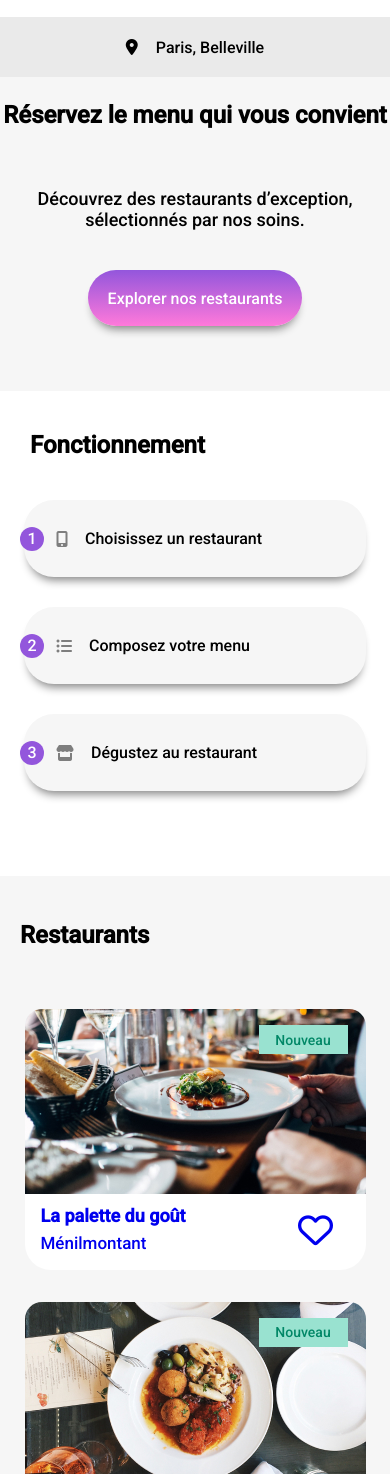
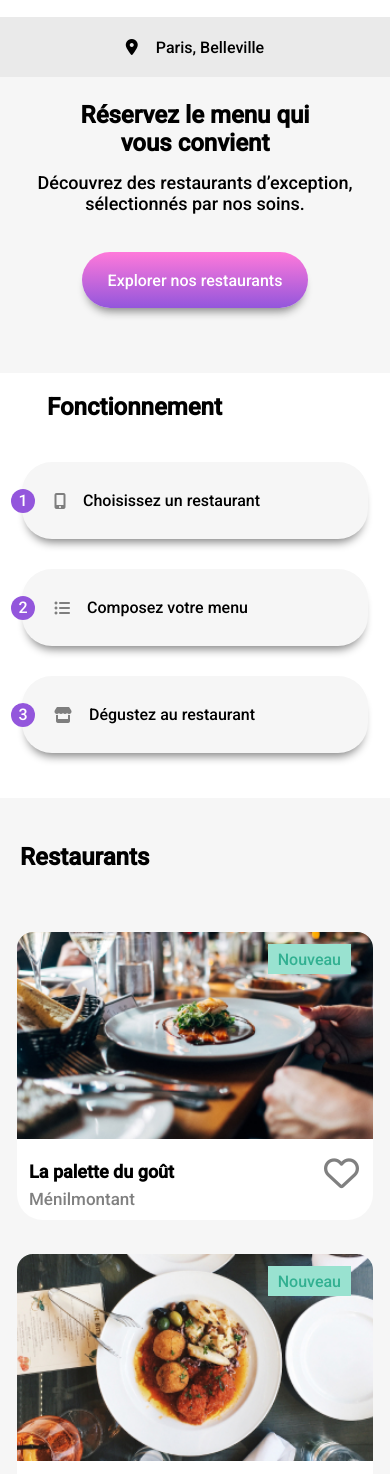
Before and after one commit to imene-yahiaoui/ohMyFood, a plain HTML site: page index.html in a window 390 px wide. Shown: the part 58-1532 px from the top of the page. Drawn offline with Linux system fonts and the light colour scheme; a web font is replaced by a local one.

Commit message:
modification page acuille

```diff
--- a/css/styleMobil.scss
+++ b/css/styleMobil.scss
@@ -1,127 +1,121 @@
+@media only screen and (max-width: 767px) {
+    $color-primaire: #9356dc;
+    $color-Secondaire: #ff79da;
+    $color-Tertiaire: #99e2d0;
+    $color-gris: #f6f6f6;
 
-@media only screen and (max-width: 767px) {
-
-
-$color-primaire:#9356DC;
-$color-Secondaire :#FF79DA ;
-$color-Tertiaire:#99E2D0;
-$color-gris:#F6F6F6;
-
-
-%btn{
-
+    %btn {
         border-radius: 30px;
-    padding: 10px 20px;
+        padding: 10px 26px;
         margin: 5px;
         text-decoration: none;
         display: flex;
         align-items: center;
         box-shadow: 0px 8px 10px -5px grey;
+    }
 
+    * {
+        font-family: "Roboto", sans-serif;
+        font-size: 16px;
+        box-sizing: border-box;
+        text-decoration: none;
 
     }
 
-*{
-    font-family: 'Roboto', sans-serif;
- font-size: 16px;
-  box-sizing: border-box;
- text-decoration: none;
+    body {
+        margin: 0 auto;
     }
-
-body{
-    margin: 0 auto;
-
-}
-.header{
+    /*header*/
+    .header {
         height: auto;
-    .titreHeader{
-
-    font-family: 'Shrikhand', cursive;
+        .titreHeader {
+            font-family: "Shrikhand", cursive;
             font-size: 30px;
             text-align: center;
         }
     }
 
-.localisation{
-    background-color: #EAEAEA;
+    .localisation {
+        background-color: #eaeaea;
         height: 60px;
         display: flex;
         flex-direction: row;
         align-items: center;
         justify-content: center;
         column-gap: 18px;
+    }
+    .info {
+        display: flex;
+        flex-direction: column;
+        background-color: $color-gris;
 
-
-}
-.info{
-    display: flex;
-    flex-direction:column ;
-background-color: $color-gris;
-    row-gap: 17px;
         justify-content: center;
         align-items: center;
         padding-bottom: 60px;
-h3{
+        h3 {
             font-size: 24px;
-    text-align: center;}
-  p{
+            text-align: center;
+            width: 70%;
+        }
+        p {
+            margin-top: -9px;
             font-size: 18px;
             text-align: center;
+            margin-bottom: 33px;
         }
-    a{
+        a {
+            color: white;
+            height: 56px;
+            background-image: linear-gradient( $color-Secondaire,$color-primaire);
+            @extend %btn;
+            text-align: center;
 
-        color:white;
-        height: 56px;
-        background-image: linear-gradient( $color-primaire,$color-Secondaire);
-
-        @extend %btn;
         }
     }
-.color{
-   color:#7E7E7E
+    .color {
+        color: #7e7e7e;
     }
 
-
-/**/
+    /*main padding */
 
 
-.fonction{
-    padding-top: 20px;
-padding-bottom: 40px;
+
+
+    .fonction {
+
         display: flex;
         flex-direction: column;
 
+margin-left: 17px;
+margin-right: 17px;
 
-h2{
+        h2 {
             font-size: 24px;
             padding-left: 30px;
         }
 
-    ol{
+        ol {
             display: flex;
             flex-direction: column;
             row-gap: 20px;
             counter-reset: compteListe;
-padding: 0px 19px;
+            padding: 0px;
         }
-.etapes-fonction{
+        .etapes-fonction {
             @extend %btn;
 
-    background-color:$color-gris;
+            background-color: $color-gris;
             display: flex;
             flex-direction: row;
             height: 77px;
             column-gap: 17px;
             padding-left: 32px;
 
-
-
-
-   &::before{
+            &::before {
                 counter-increment: compteListe 1;
                 content: counter(compteListe) " ";
                 background: #9356dc;
-    height:24px;
+                height: 24px;
                 width: 24px;
                 border-radius: 100px;
                 display: flex;
@@ -129,123 +123,136 @@ counter-increment: compteListe 1;
                 align-items: center;
                 color: #fff;
                 position: absolute;
-    left: 20px;}
+                left: 11px;
+            }
         }
     }
 
+    .coeur {
 
-.coeur{
         font-size: 35px;
-    padding-top: 29px;
         position: absolute;
-     right: 57px;
+        right: 31px;
+         color: grey;
+
     }
 
     /*///////////les restaurant /////////*/
-.restaurant{
+    .restaurant {
         background-color: $color-gris;
         padding-bottom: 62px;
 
-    h3{
+
+
+
+        h3 {
             font-size: 24px;
             padding-left: 20px;
             padding-bottom: 20px;
             padding-top: 45px;
-
         }
     }
-.resto{
-
+    .resto {
         display: flex;
         flex-direction: column;
-justify-content: center;
-align-items: center;
 
-a{
+     /*   justify-content: center;
+        align-items: center;*/
+
+        a {
             display: flex;
-justify-content: center;
+         /*   justify-content: center;*/
         }
 
-    .plats{
+        .plats {
             background-color: white;
             display: flex;
             flex-direction: column;
             border-radius: 26px;
+            width: 95%;
+            height: 288px;
+            margin: 17px;
 
+            .photos {
 
+                height: 185px;
+                img {
 
-        .photos{
+                    width: 100%;
+                    height: 207px;
+                    border-radius: 16px 16px 0px 0px;
+                    object-fit: cover;
 
-            height: 154px;
-
-img{
+                    /*
                     object-fit: cover;
                     border-radius: 17px 17px 0px 0px;
+
+                    width: 100%;
+                    height: 229px;
+                    object-fit: fill;
+                */
                 }
-.nouveau
-{    position: relative;
-    right: -234px;
-    top: -187px;
-    height: 29px;
-    width: 89px;
+                .nouveau {
+                    background-color: #99E2D0;
                     display: flex;
+                    height: 30px;
                     align-items: center;
-    justify-content: center;
-background-color:$color-Tertiaire;
-color:#008766 ;
-font-size: 14px;
-
+                    padding: 10px;
+                    color: #32b091;
+                    position: absolute;
+                    right: 10%;
+                    margin-top: -199px;
+                }
             }
 
-        }
+            .info-plats {
+                margin: 12px;
+                display: flex;
+                justify-content: space-between;
+               align-items: center;
+                color:black;
 
+                .paragraphe {
+                    width: 60%;
+                    display: flex;
+                    flex-direction: column;
+                    justify-content: center;
+                    height: 88px;
 
-        .info-plats{
-            display: flex;
-            flex-direction: row;
-            column-gap: 121px;
-            align-items: center;
-
-
-.paragraphe{
-
-    padding-left: 16px;
-
-   h6{
+                    h6 {
                         font-size: 18px;
                         margin-bottom: -10px;
                     }
-   p{
+                    p {
                         font-size: 17px;
+                        color: grey;
+                    }
+                }
+            }
         }
     }
 
 
 
-        }
-    }
-
-}
-
-footer{
+    /*footer*/
+    footer {
         background-color: #353535;
         color: white;
         margin-top: -44px;
         padding-bottom: 38px;
+        padding-left: 20px;
 
-
-h3{
+        h3 {
+            color: white;
             font-family: Shrikhand;
             font-size: 18px;
             padding-top: 25px;
-    padding-left: 25px;
             line-height: 26px;
             margin-bottom: 2px;
         }
-a{
+        a {
             color: white;
-  margin-top: 1px;
-
+            margin-top: -8px;
         }
         .icon-footer {
             display: flex;
@@ -256,17 +263,12 @@ a{
 
         }
 
-.info-footer{
-    padding-left: 25px;
+        .info-footer {
+
             display: flex;
             flex-direction: column;
             row-gap: 2px;
 
         }
-
-
     }
-
-
-
 }
--- a/index.html
+++ b/index.html
@@ -30,7 +30,7 @@
       <h1 class="titreHeader">ohmyfood</h1>
     </header>
 
-    <main>
+    <main >
       <div class="localisation">
         <i class="fa-solid fa-location-dot"></i>
         <p>Paris, Belleville</p>
@@ -75,8 +75,7 @@
                 <img
                   src="/images/Lapalettedugoût.jpg"
                   alt=" photo de La palette du goût"
-                >
-                <p class="nouveau">Nouveau</p>
+                ><span class="nouveau">Nouveau</span>
               </div>
 
               <figcaption class="info-plats">
@@ -95,8 +94,8 @@
                 <img
                   src="/images/Lanoteenchantée.jpg"
                   alt=" photo de La note enchantée"
-                >
-                <p class="nouveau">Nouveau</p>
+                ><span class="nouveau">Nouveau</span>
+
               </div>
 
               <figcaption class="info-plats">
```
Also changed, not shown: lesAssets/palettedugoût.html (added, +17 -0 lines), css/styleMobil.css, 1 other file. Lines whose indentation alone changed are shown as unchanged.
